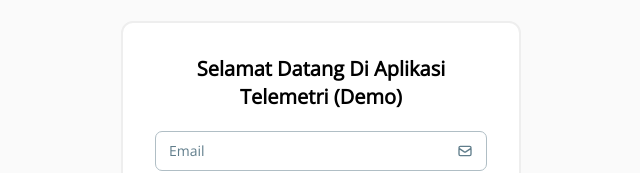
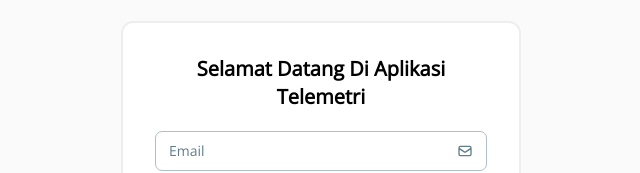
Before and after one commit to gufronnakaaw/telemetri-frontend, a Next.js app: page /auth/login in a window 1280 px wide. Shown: the part 204-377 px from the top of the page, without its empty margins (319-959 px from the left). Built offline with nearby package versions, Linux system fonts and the light colour scheme.

Commit message:
delete: demo words

```diff
--- a/components/Sidebar.jsx
+++ b/components/Sidebar.jsx
@@ -66,7 +66,7 @@ export default function Sidebar() {
       <Card className="h-full w-full max-w-[20rem] p-4 border-r border-gray-200 rounded-none">
         <div className="mb-2 p-4 text-center">
           <Typography variant="h5" color="blue-gray" className="font-inter">
-            Telemetri Dashboard (Demo)
+            Telemetri Dashboard
           </Typography>
         </div>
         <List>
--- a/pages/auth/login.jsx
+++ b/pages/auth/login.jsx
@@ -52,7 +52,7 @@ export default function Login() {
       <div className="flex h-screen justify-center items-center bg-[#fafafa]">
         <div className="w-[400px] h-[350px] bg-white rounded-xl border-2 p-8 text-center flex flex-col gap-5">
           <h1 className="font-bold text-xl">
-            Selamat Datang Di Aplikasi Telemetri (Demo)
+            Selamat Datang Di Aplikasi Telemetri
           </h1>
 
           <Input
```
